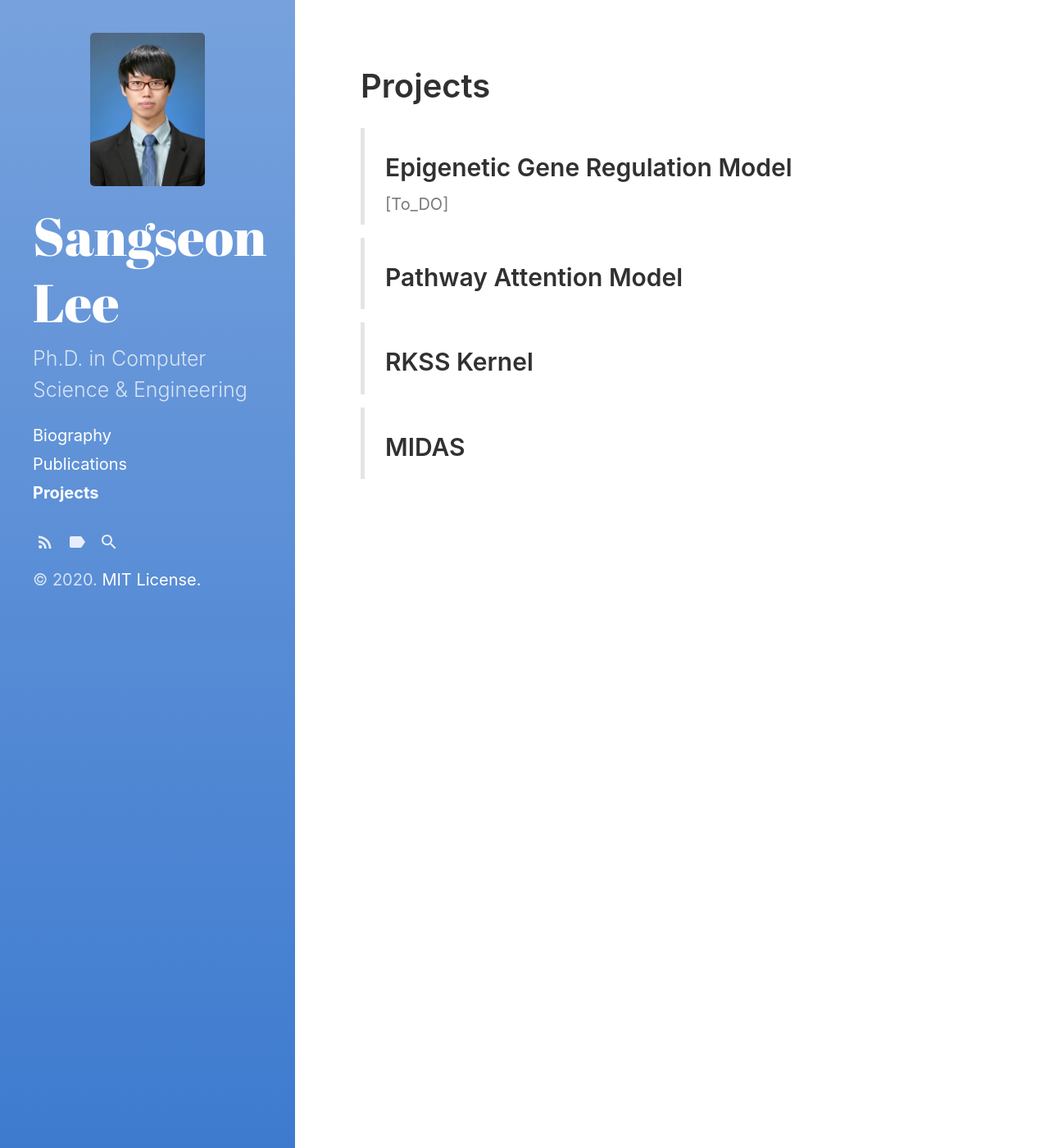
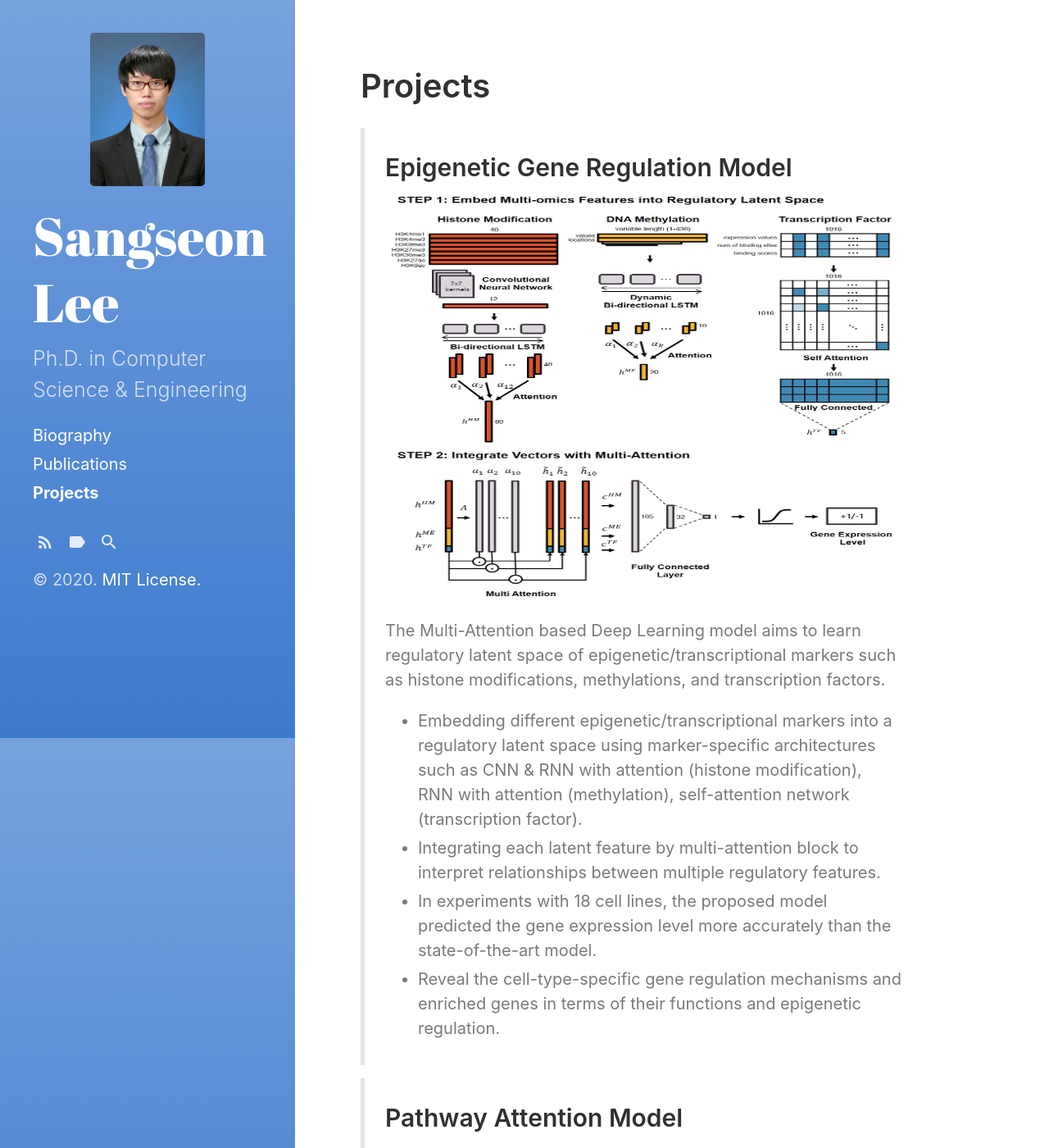
Before and after one commit to smaster7/smaster7.github.io, a Jekyll site: the page built from Projects.md, in a window 1280 px wide and 1400 px high. Shown: the whole window at 82% size. Built offline with Jekyll 4.4.1, drawn with Linux system fonts in a browser that asks for light colours.

Commit message:
Project init

```diff
--- a/Projects.md
+++ b/Projects.md
@@ -4,8 +4,18 @@ title: Projects
 sidebar_link: true
 sidebar_sort_order: 3
 ---
+
+
 > ## Epigenetic Gene Regulation Model
-[To_DO]
+<img src="assets/img/CellLa.jpg" style="width:800px; height:500px;" />
+<!--
+![placeholder](/assets/img/CellLa.jpg/800x400 "CellLa")
+-->
+The Multi-Attention based Deep Learning model aims to learn regulatory latent space of epigenetic/transcriptional markers such as histone modifications, methylations, and transcription factors.
+* Embedding different epigenetic/transcriptional markers into a regulatory latent space using marker-specific architectures such as CNN & RNN with attention (histone modification), RNN with attention (methylation), self-attention network (transcription factor).
+* Integrating each latent feature by multi-attention block to interpret relationships between multiple regulatory features.
+* In experiments with 18 cell lines, the proposed model predicted the gene expression level more accurately than the state-of-the-art model.
+* Reveal the cell-type-specific gene regulation mechanisms and enriched genes in terms of their functions and epigenetic regulation.
 
 > ## Pathway Attention Model
 
```
Also changed, not shown: assets/img/CellLa.jpg (added), assets/img/GCN_MAE.png (added), assets/img/MIDAS.png (added), assets/img/RKSS_kernel.png (added), 7 other files.
